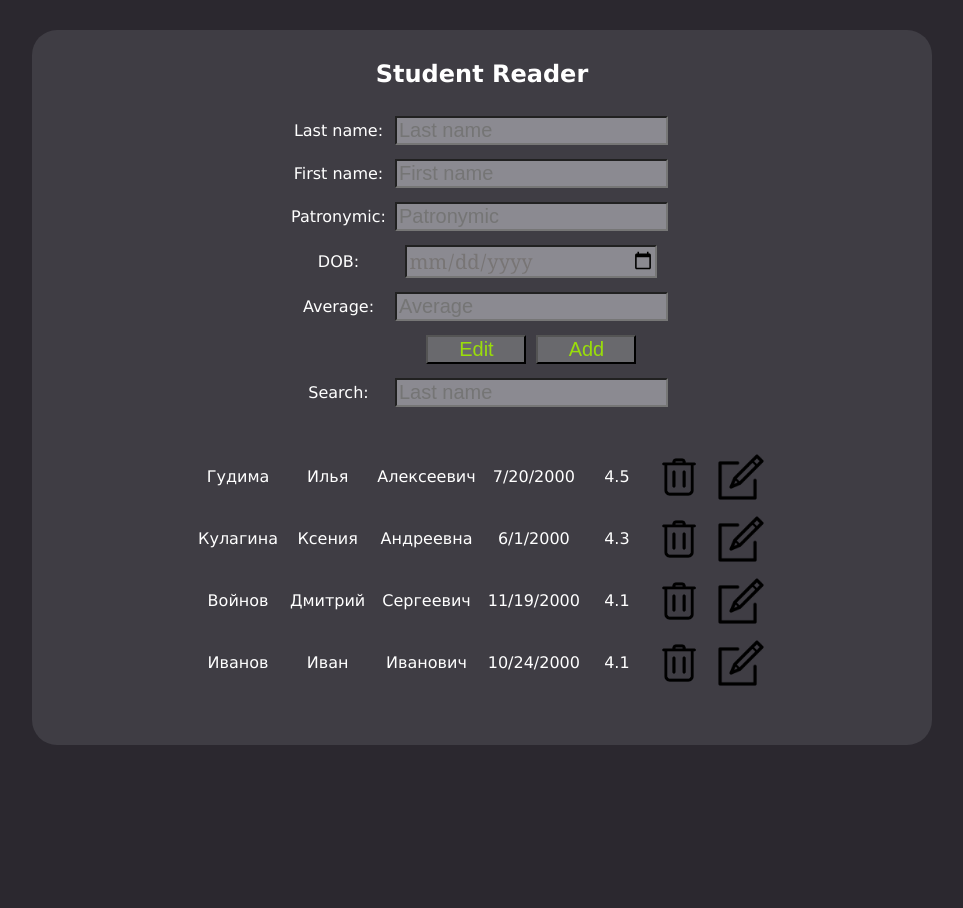
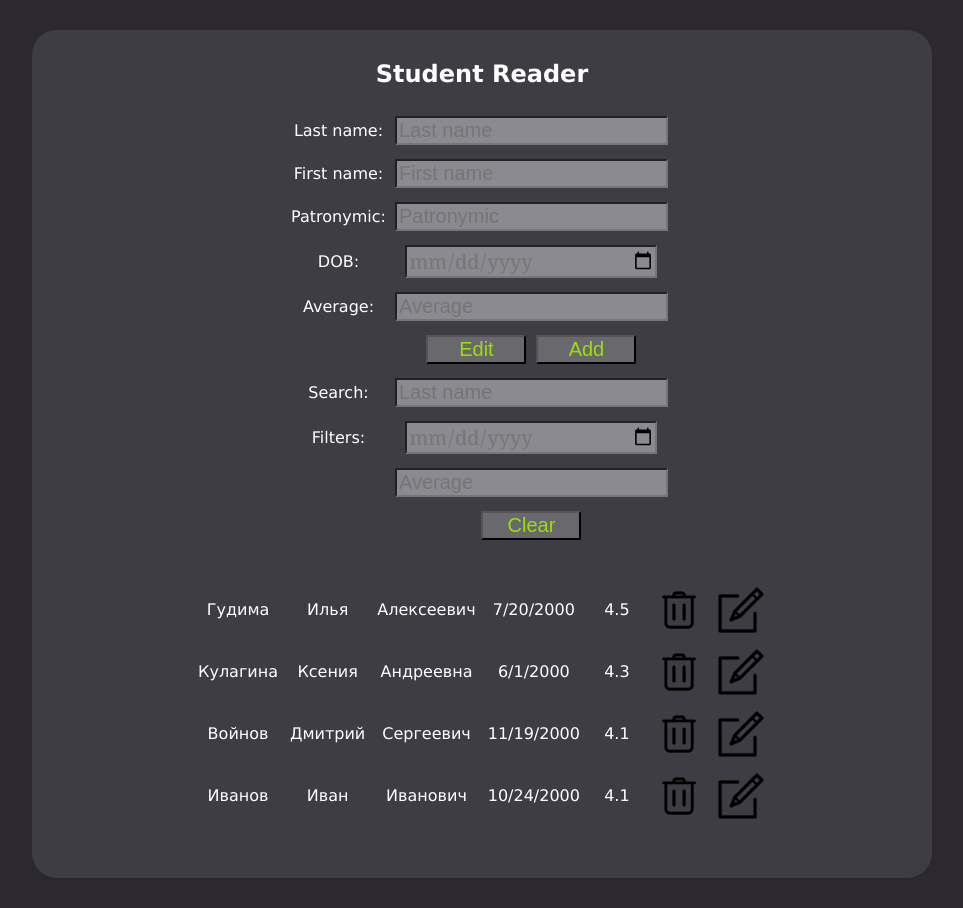
Before and after one commit to lilkaPTS/UIHomework1, an Angular app in the folder hw4/: page / in a window 1280 px wide. Shown: the whole page, without its empty margins (158-1121 px from the left). Before the commit the page ends 800 px from the top, so only its background shows below. Built offline with nearby package versions, Linux system fonts and the light colour scheme.

Commit message:
add filter

```diff
--- a/hw4/src/stud/stud.component.css
+++ b/hw4/src/stud/stud.component.css
@@ -16,6 +16,9 @@ input.textBoxSearch {
 }
 .found {
 color: #DBEF0D;
+}
+.filtered {
+  display: none;
 }
 input.inputDOB {
   width: 247px;
--- a/hw4/src/stud/stud.component.html
+++ b/hw4/src/stud/stud.component.html
@@ -35,10 +35,29 @@
             <input class = "textBox textSizer" [(ngModel)]="search" type="text" id="search" name="search" placeholder="Last name" oninput="this.value=this.value.replace(/[^A-Za-zА-Яа-я]/g,'');">
           </td>
         </tr>
+        <tr>
+          <td>Filters:</td>
+          <td>
+            <input [class.inputDOBInit] = "dOBFilter==undefined" class = "inputDOB textBox textSizer" [(ngModel)]="dOBFilter" type="date" id="dOBFilter" name="dOBFilter">
+          </td>
+        </tr>
+        <tr>
+          <td></td>
+          <td>
+            <input class = "textBox textSizer" [(ngModel)]="avgFilter" type="number" step="0.01" id="avgFilter" name="avgFilter" placeholder="Average">
+          </td>
+        </tr>
+        <tr>
+          <td></td>
+          <td>
+            <input (click)="filterClear()" class="button textSizer" type = "button" value="Clear">
+          </td>
+        </tr>
       </table>
     </form>
+  <p>{{avgFilter}}</p>
   <table id="table">
-    <tr [class.found]="search == student.lastName" *ngFor="let student of students">
+    <tr [class.filtered] = "filter(student.dOB, student.average)" [class.found]="search == student.lastName" *ngFor="let student of students">
       <td *ngFor="let val of student.toStudentString().split(' ')">{{val}}</td>
       <td><img (click)="deleteStudent(student)" alt="delete" class="pic" src="../assets/delete.png"/></td>
       <td><img (click)="fillEdit(student)" alt="edit" class="pic" src="../assets/edit.png"/></td>
--- a/hw4/src/stud/stud.component.ts
+++ b/hw4/src/stud/stud.component.ts
@@ -15,6 +15,8 @@ export class StudComponent implements OnInit {
   cA: any;
   beginStudent: any;
   search: any;
+  dOBFilter: any;
+  avgFilter: any;
 
   students: Student[] = [
     new Student("Илья", "Гудима", "Алексеевич", new Date('2000-07-20'), 4.5),
@@ -27,7 +29,6 @@ export class StudComponent implements OnInit {
   }
 
   ngOnInit(): void {
-    console.log(this.cFN);
   }
 
   addStudent(): void {
@@ -64,5 +65,20 @@ export class StudComponent implements OnInit {
     this.cA = undefined;
   }
 
+  filterClear(): void {
+    this.dOBFilter = undefined;
+    this.avgFilter = undefined;
+  }
+
+  filter(sDob: Date, sAvg: number): boolean {
+    // if(this.dOBFilter && this.dOBFilter.toLocaleString() !== sDob.toISOString().split('T')[0]) {
+    //   return true;
+    // }
+    // if(this.avgFilter && this.avgFilter !== sAvg) {
+    //   return true;
+    // }
+    return (this.dOBFilter && this.dOBFilter.toLocaleString() !== sDob.toISOString().split('T')[0]) || (this.avgFilter && this.avgFilter !== sAvg);
+
+  }
 
 }
```
